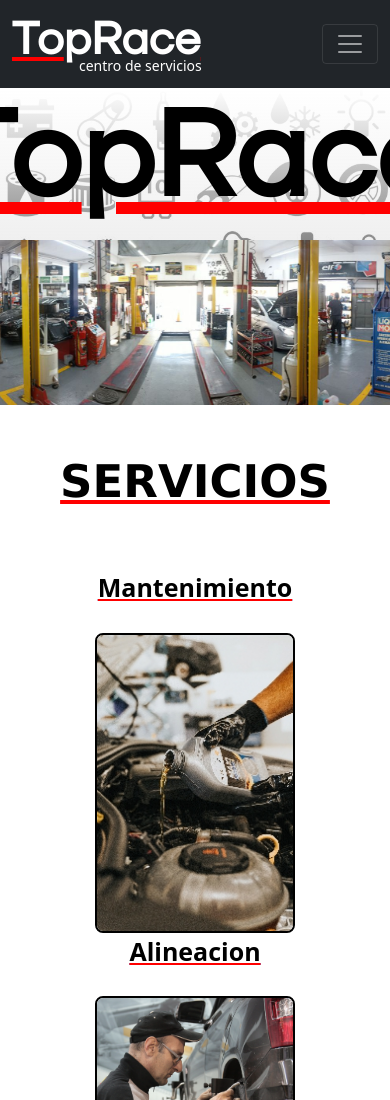
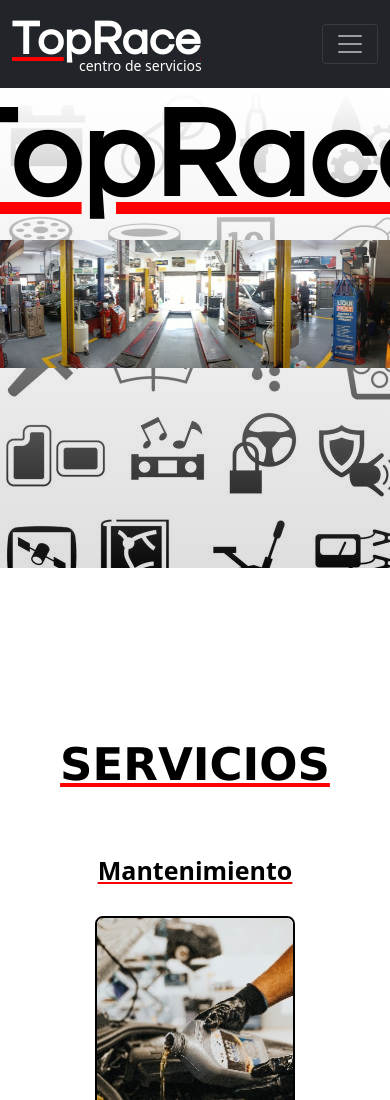
Before and after one commit to mathiastraicoff/Top_Race, a plain HTML site: page index.html in a window 390 px wide. Shown: the top 1100 px of the page. Drawn offline with nearby package versions, Linux system fonts and the light colour scheme; files whose address does not match are found by name.

Commit message:
version 1.5.1 responsive coregido

```diff
--- a/css/Style.css
+++ b/css/Style.css
@@ -54,17 +54,17 @@ main{
     background-color: rgb(255, 255, 255);
     margin-bottom: 50px ;
 }
-.index{
+.index_{
     display: flex;
-    flex-direction: row;
+    flex-direction: column;
     flex-wrap: nowrap;
     height: 80%;
     width: 100%;
     background-color: rgb(255, 255, 255);
     background-image: linear-gradient(rgb(255, 255, 255), rgba(52, 52, 52, 0.158)),
-                    url("../Image/fondo\ ico\ aceite\ y\ filtro.jpg");
-    background-size: cover;
-                    object-fit: cover;
+                    url("../Image/fondo\ ico\ aceite\ y\ filtro.jpg") ;
+    background-size: auto;
+    object-fit: cover;
 }
 h1{
     display: flex;
```
Also changed, not shown: index.html (+2 -1 lines).
